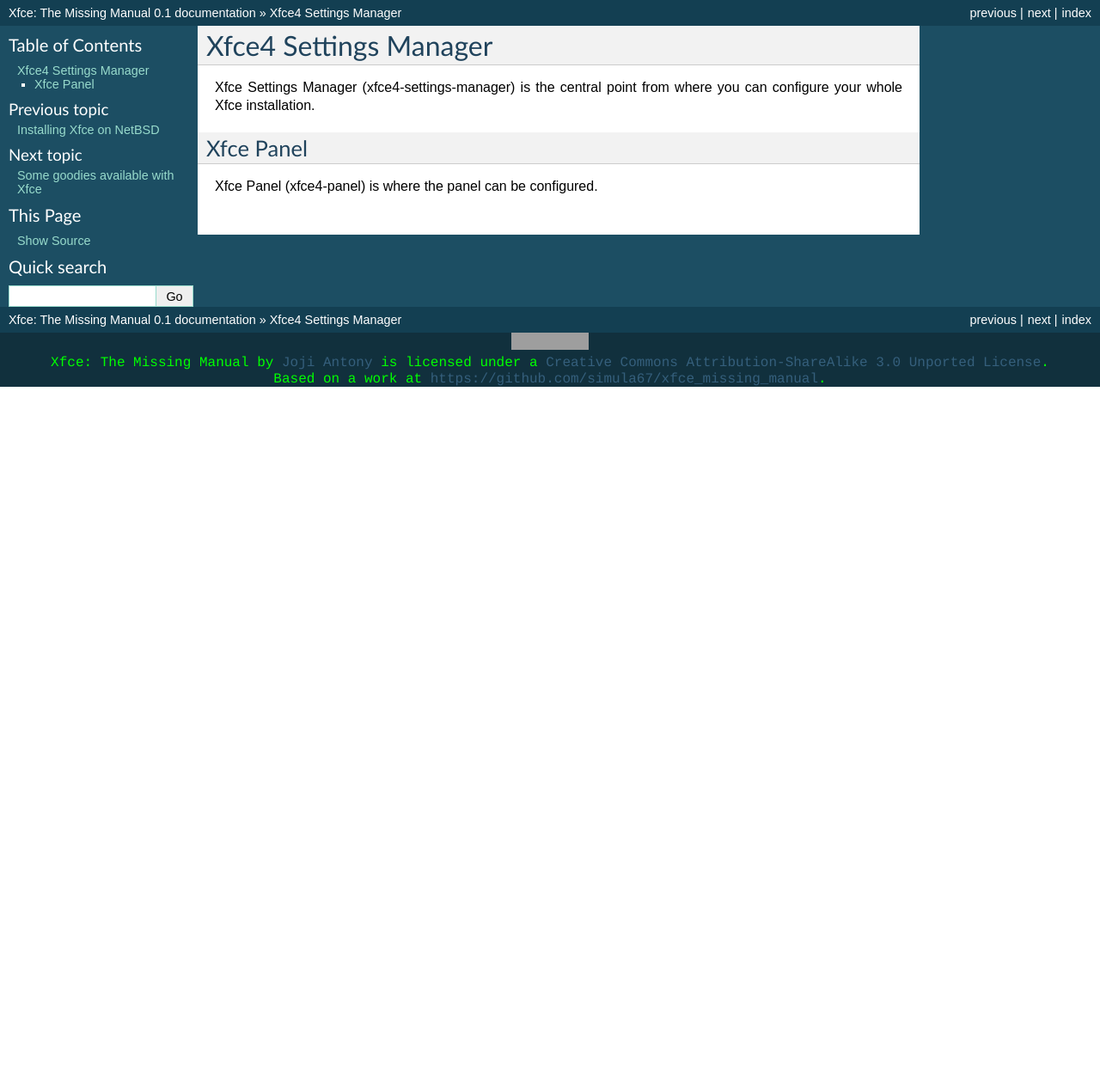
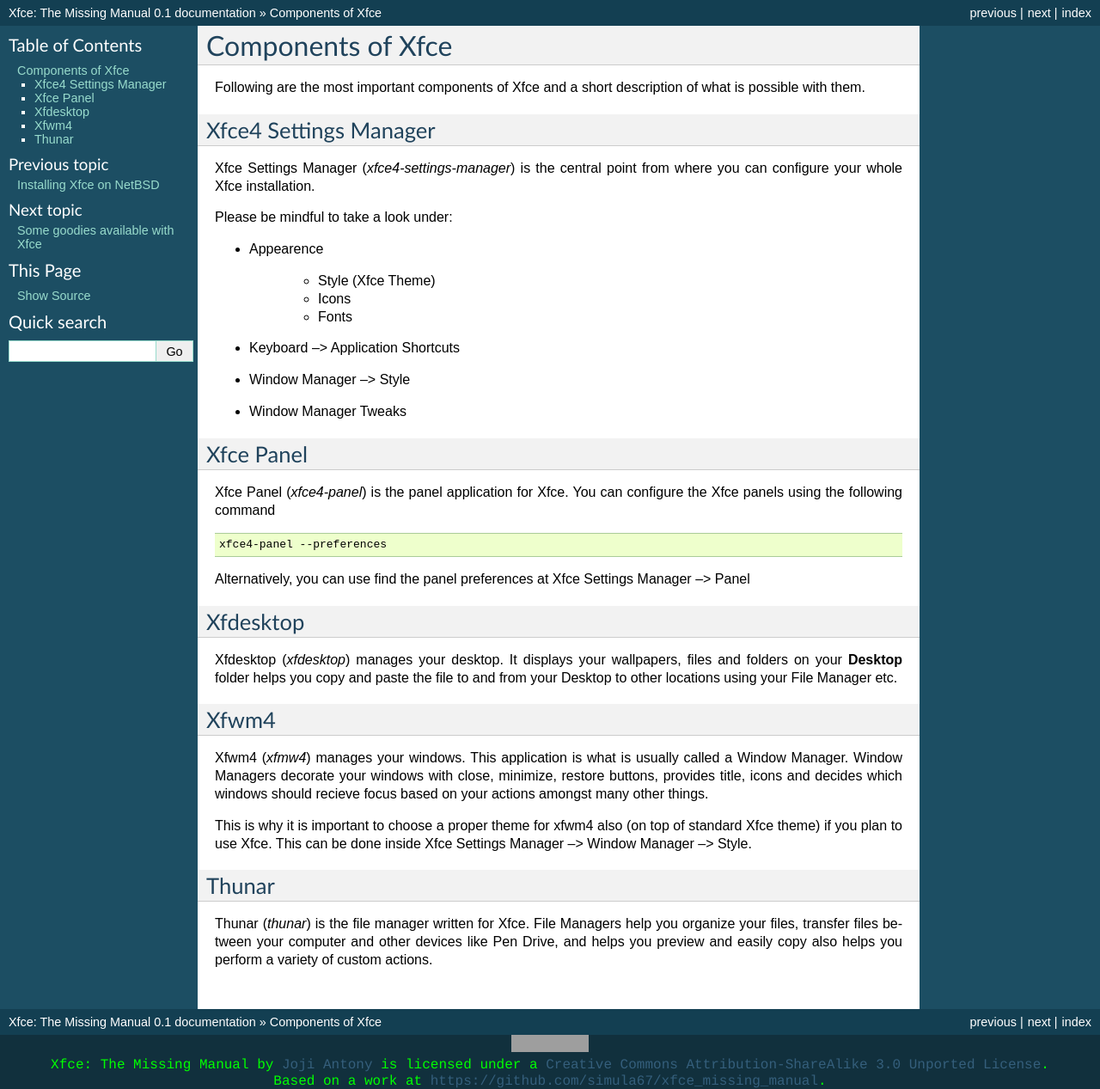
Before and after one commit to simula67/xfce_missing_manual, a Sphinx documentation site: the page built from source/components.rst, in a window 1280 px wide. Shown: the whole page at 86% size. Built offline with Sphinx 7.4.7, drawn with Linux system fonts in a browser that asks for light colours; formulas are drawn with MathJax 3; before the commit the page ends 900 px from its top, so only the background shows below that; grey boxes are pictures that could not be loaded.

Commit message:
Components updated

```diff
--- a/source/components.rst
+++ b/source/components.rst
@@ -1,10 +1,52 @@
+Components of Xfce
+==================
+
+Following are the most important components of Xfce and a short description of what is possible with them.
+
 Xfce4 Settings Manager
-======================
+----------------------
 
-Xfce Settings Manager (xfce4-settings-manager) is the central point from where you can configure your whole Xfce installation.
+Xfce Settings Manager (*xfce4-settings-manager*) is the central point from where you can configure your whole Xfce installation.
+
+Please be mindful to take a look under:
+
+* Appearence
+
+	* Style (Xfce Theme)
+	* Icons
+	* Fonts
+
+* Keyboard --> Application Shortcuts
+* Window Manager --> Style
+* Window Manager Tweaks
 
 
 Xfce Panel
 ----------
 
-Xfce Panel (xfce4-panel) is where the panel can be configured.
+Xfce Panel (*xfce4-panel*) is the panel application for Xfce. You can configure the Xfce panels using the following command
+
+.. code-block:: none
+
+   xfce4-panel --preferences
+
+Alternatively, you can use find the panel preferences at Xfce Settings Manager --> Panel
+
+Xfdesktop
+---------
+
+Xfdesktop (*xfdesktop*) manages your desktop. It displays your wallpapers, files and folders on your **Desktop** folder helps you copy and paste the file to and from your Desktop to other locations using your File Manager etc.
+
+
+Xfwm4
+-----
+
+Xfwm4 (*xfmw4*) manages your windows. This application is what is usually called a Window Manager. Window Managers decorate your windows with close, minimize, restore buttons, provides title, icons and decides which windows should recieve focus based on your actions amongst many other things.
+
+This is why it is important to choose a proper theme for xfwm4 also (on top of standard Xfce theme) if you plan to use Xfce. This can be done inside Xfce Settings Manager --> Window Manager --> Style.
+
+
+Thunar
+------
+
+Thunar (*thunar*) is the file manager written for Xfce. File Managers help you organize your files, transfer files between your computer and other devices like Pen Drive, and helps you preview and easily copy also helps you perform a variety of custom actions.
```
Also changed, not shown: source/goodies.rst (+11 -0 lines), 7 other files.
